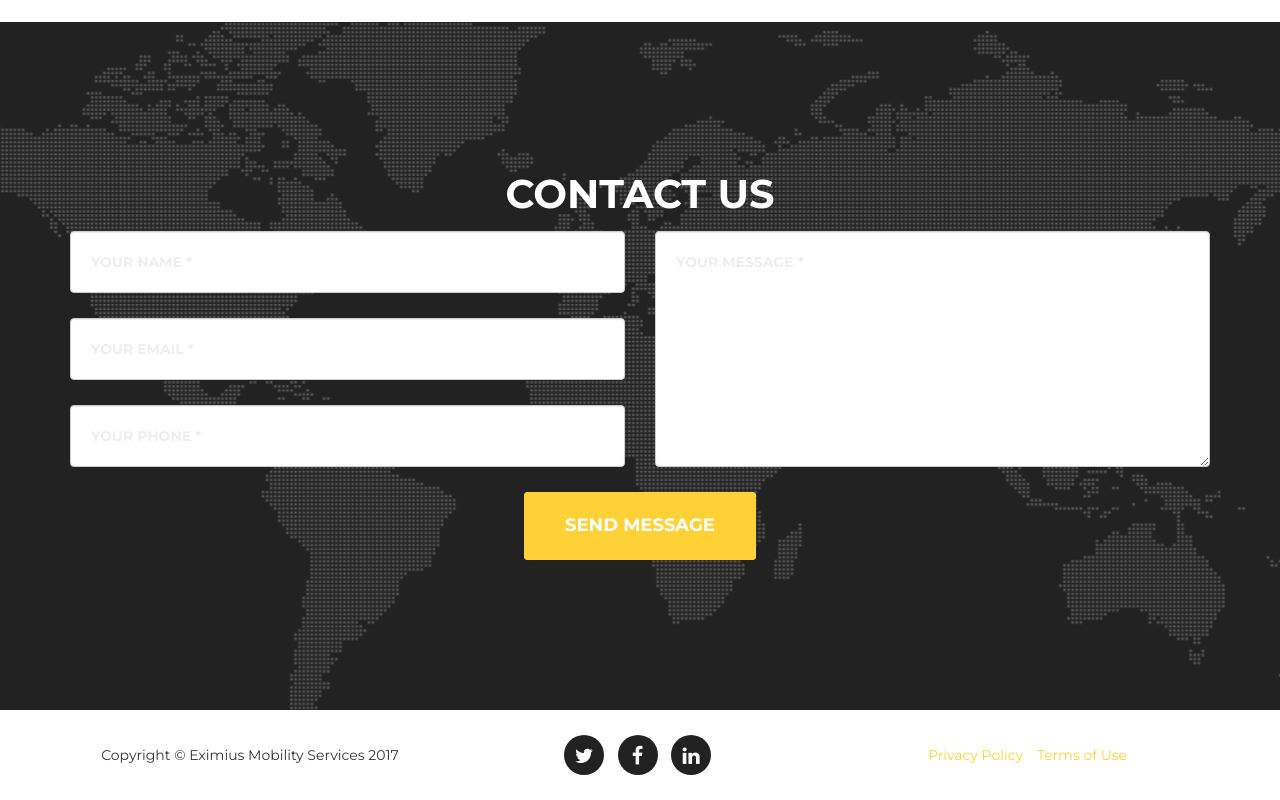
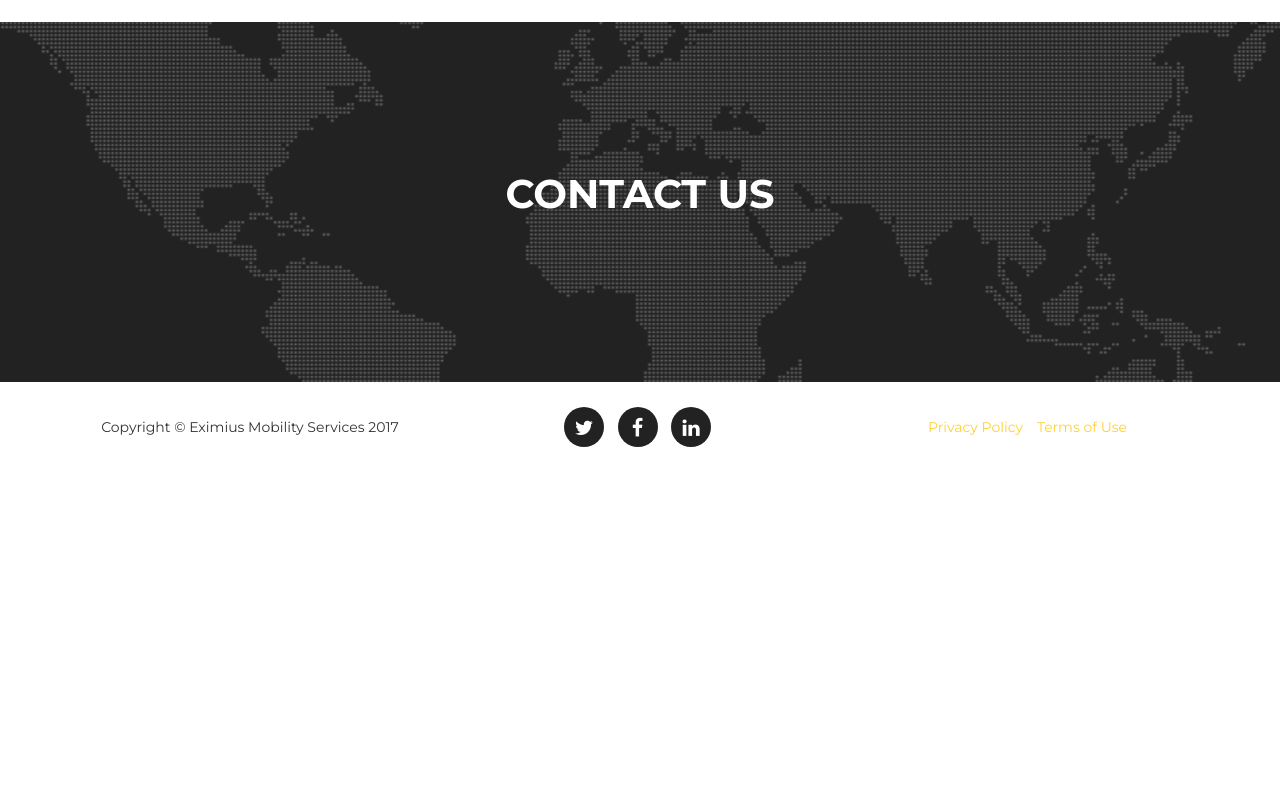
Before and after one commit to eximius-mobility-services/eximius-mobility-services.github.io, a website: page index.html in a window 1280 px wide. Shown: the part 3672-4472 px from the top of the page. After the commit the page ends 4144 px from the top, so only its background shows below. Drawn offline with nearby package versions, Linux system fonts and the light colour scheme; a web font is replaced by a local one.

Commit message:
skip contact

```diff
--- a/index.html
+++ b/index.html
@@ -480,7 +480,7 @@
             </div>
             <div class="row">
                 <div class="col-lg-12">
-                    <form name="sentMessage" id="contactForm" novalidate>
+                    <!-- <form name="sentMessage" id="contactForm" novalidate>
                         <div class="row">
                             <div class="col-md-6">
                                 <div class="form-group">
@@ -508,7 +508,7 @@
                                 <button type="submit" class="btn btn-xl">Send Message</button>
                             </div>
                         </div>
-                    </form>
+                    </form> -->
                 </div>
             </div>
         </div>
```
